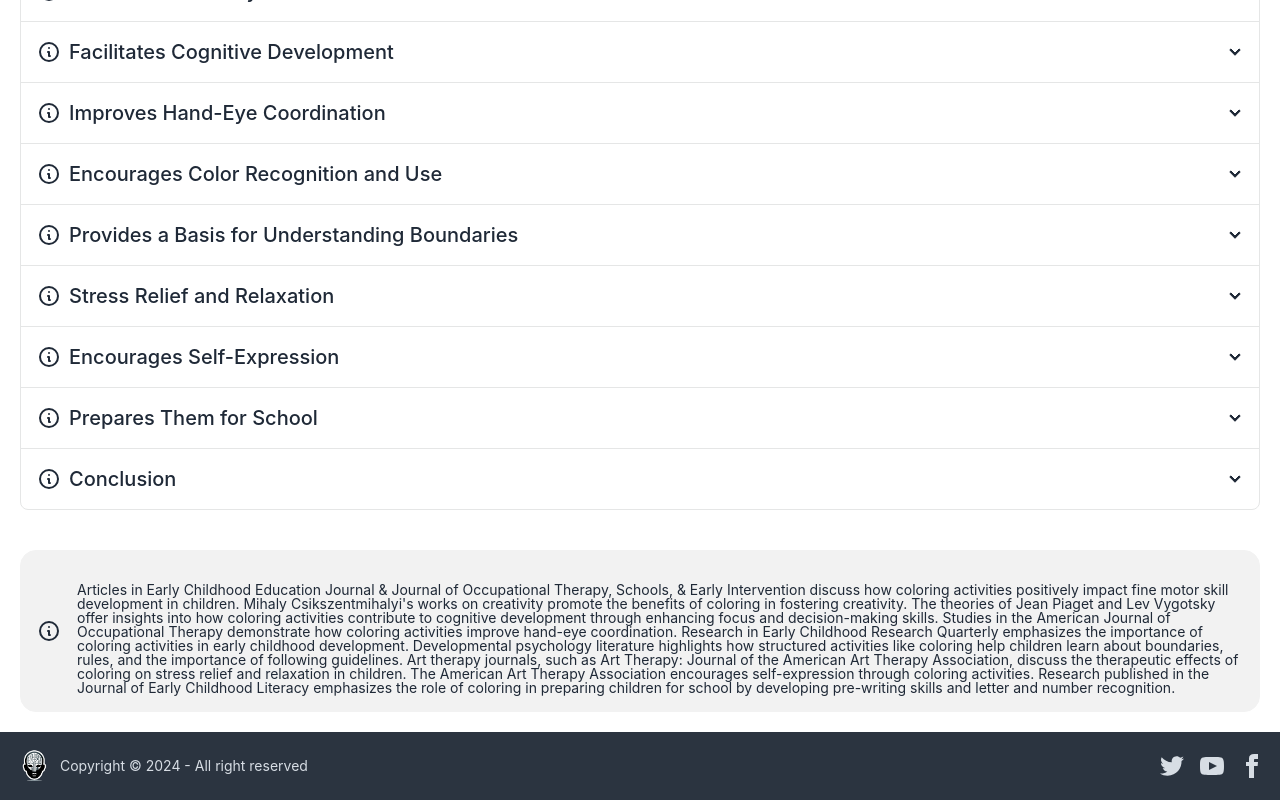
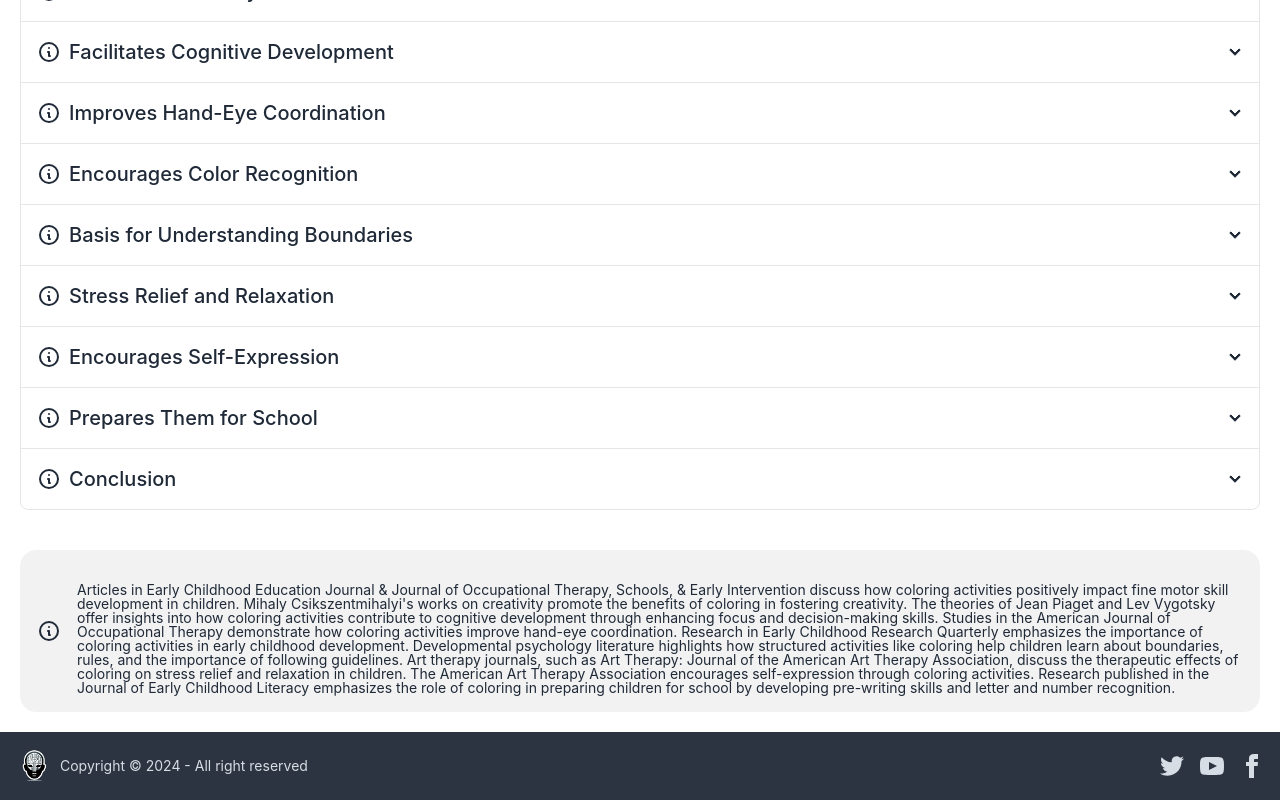
Before and after one commit to totoantonio/colors, a React (Vite) app: page / in a window 1280 px wide. Shown: the part 2109-2909 px from the top of the page. Built offline with nearby package versions, Linux system fonts and the light colour scheme; no server answers.

Commit message:
Add Test Files

```diff
--- a/src/Components/Features.jsx
+++ b/src/Components/Features.jsx
@@ -51,12 +51,12 @@ function Features() {
               "Coloring requires children to color within specified areas, which improves hand-eye coordination. This skill is essential in developing good handwriting, as well as other activities where precision is important.",
           },
           {
-            title: "Encourages Color Recognition and Use",
+            title: "Encourages Color Recognition",
             description:
               "As children pick and apply color, they learn to recognize the names and shades of colors. Coloring is one of the initial exposures children have to colors and the concept of mixing colors to make new ones, laying a foundation for understanding color theory.",
           },
           {
-            title: "Provides a Basis for Understanding Boundaries",
+            title: "Basis for Understanding Boundaries",
             description:
               "Coloring within the lines is a preliminary exercise in understanding boundaries and respecting limits. This seemingly simple skill can translate to respecting rules and guidelines in other areas of life.",
           },
```
Also changed, not shown: 1 other file (tests, documents, lock files or other folders).
